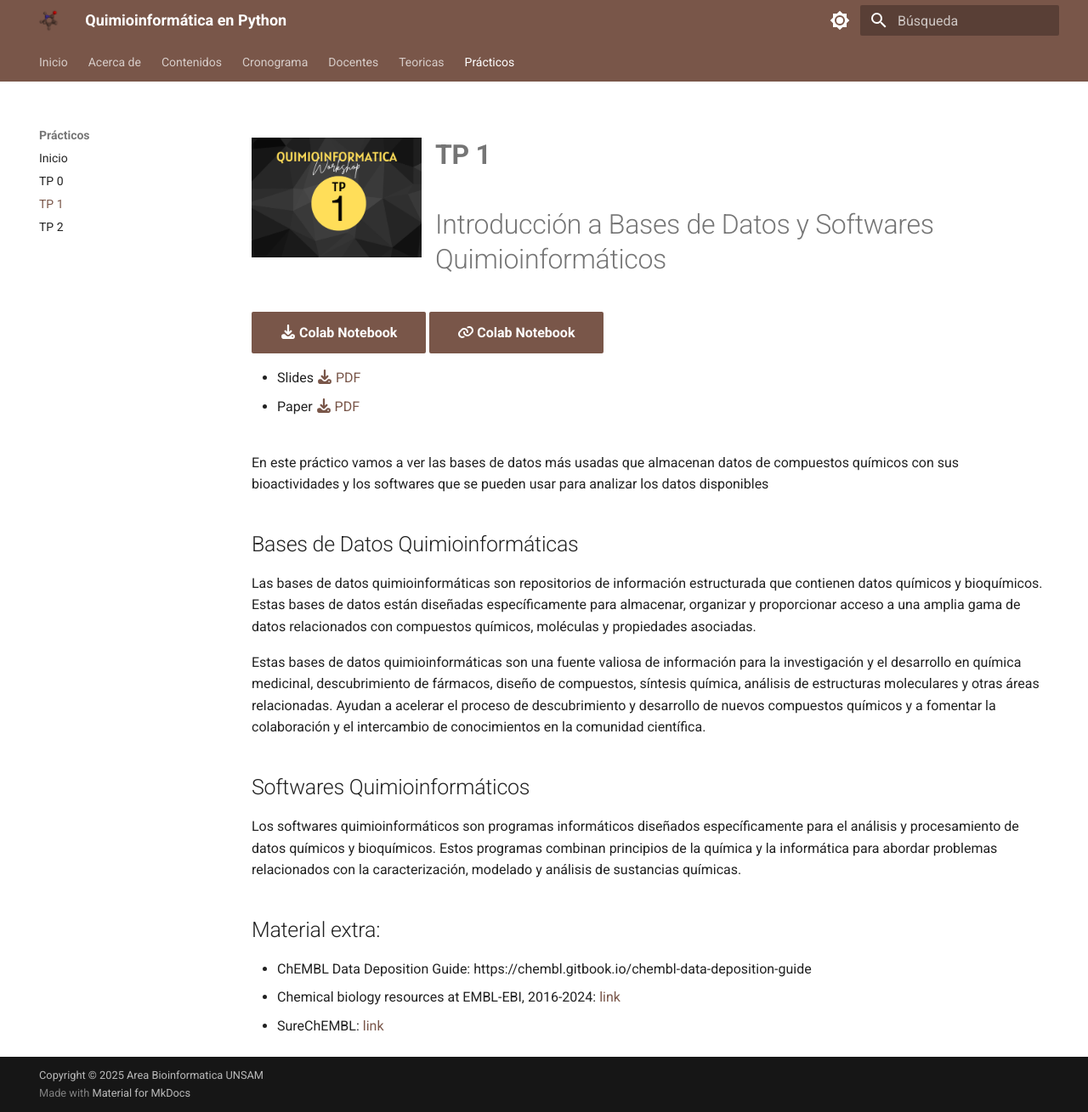
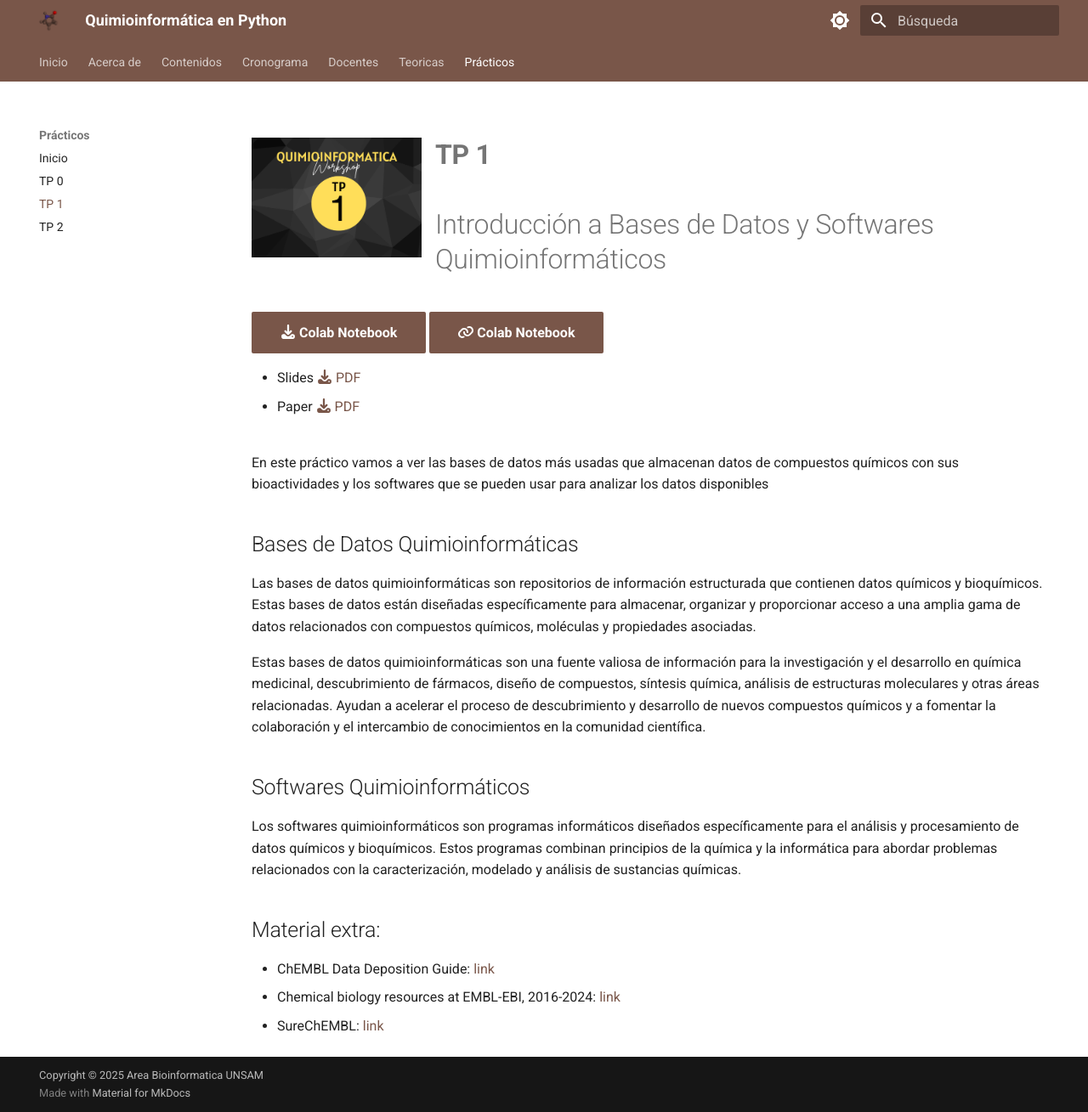
Before and after one commit to bioinformatica-iib/quimioinformatica, an MkDocs documentation site: the page built from docs/practicos/TP01/index.md, in a window 1280 px wide and 1309 px high. Shown: the whole window at 85% size. Built offline with MkDocs 1.6.1 and Material for MkDocs 9.7.7, drawn with Linux system fonts in a browser that asks for light colours; comment, search, counter and statistics services are not loaded.

Commit message:
arreglo el link del material extra en el TP1

```diff
--- a/docs/practicos/TP01/index.md
+++ b/docs/practicos/TP01/index.md
@@ -27,6 +27,6 @@ Estas bases de datos quimioinformáticas son una fuente valiosa de información
 Los softwares quimioinformáticos son programas informáticos diseñados específicamente para el análisis y procesamiento de datos químicos y bioquímicos. Estos programas combinan principios de la química y la informática para abordar problemas relacionados con la caracterización, modelado y análisis de sustancias químicas.
 
 ## Material extra:
-- ChEMBL Data Deposition Guide: https://chembl.gitbook.io/chembl-data-deposition-guide
+- ChEMBL Data Deposition Guide: [link](https://chembl.gitbook.io/chembl-data-deposition-guide)
 - Chemical biology resources at EMBL-EBI, 2016-2024: [link](material/ChEMBL_symposium_2024.pdf)
 - SureChEMBL: [link](material/Surechembl.pdf)
```
